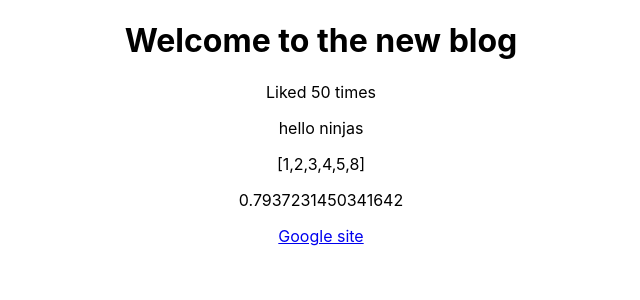
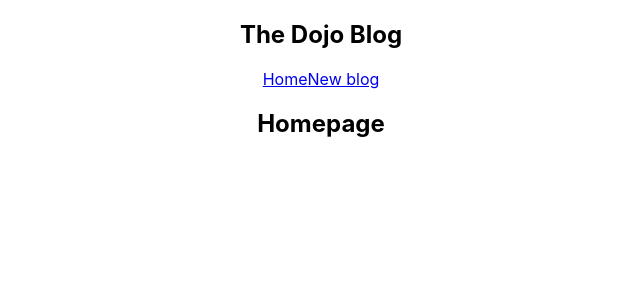
Before and after one commit to zebasp/dojoblog, a React (Create React App) app: page / in a window 1280 px wide. Shown: the top 300 px of the page, without its empty margins (319-959 px from the left). Built offline with nearby package versions, Linux system fonts and the light colour scheme.

Commit message:
5 - multiple components

```diff
--- a/src/App.js
+++ b/src/App.js
@@ -1,19 +1,13 @@
 import "./App.css";
+import Navbar from "./Navbar"
+import Home from "./Home";
 
 function App() {
-  const title = 'Welcome to the new blog'
-  const likes = 50
-  const link = "http://www.google.com"
-
   return (
     <div className="App">
+      <Navbar />
       <div className="content">
-        <h1>{title}</h1>
-        <p>Liked {likes} times</p>
-        <p>{'hello ninjas'}</p>
-        <p>[1,2,3,4,5,8]</p>
-        <p>{Math.random()}</p>
-        <a href={link} >Google site</a>
+        <Home />
       </div>
     </div>
   );
--- /dev/null
+++ b/src/Home.js
@@ -0,0 +1,9 @@
+const Home = () => {
+    return (
+        <div className="App">
+            <h2>Homepage</h2>
+        </div>
+     );
+}
+
+export default Home;
--- /dev/null
+++ b/src/Navbar.js
@@ -0,0 +1,13 @@
+const Navbar = () => {
+    return (
+        <nav className="navbar">
+            <h1>The Dojo Blog</h1>
+            <div className="links">
+                <a href="/">Home</a>
+                <a href="/create">New blog</a>
+            </div>
+        </nav>
+     );
+}
+
+export default Navbar;
```
